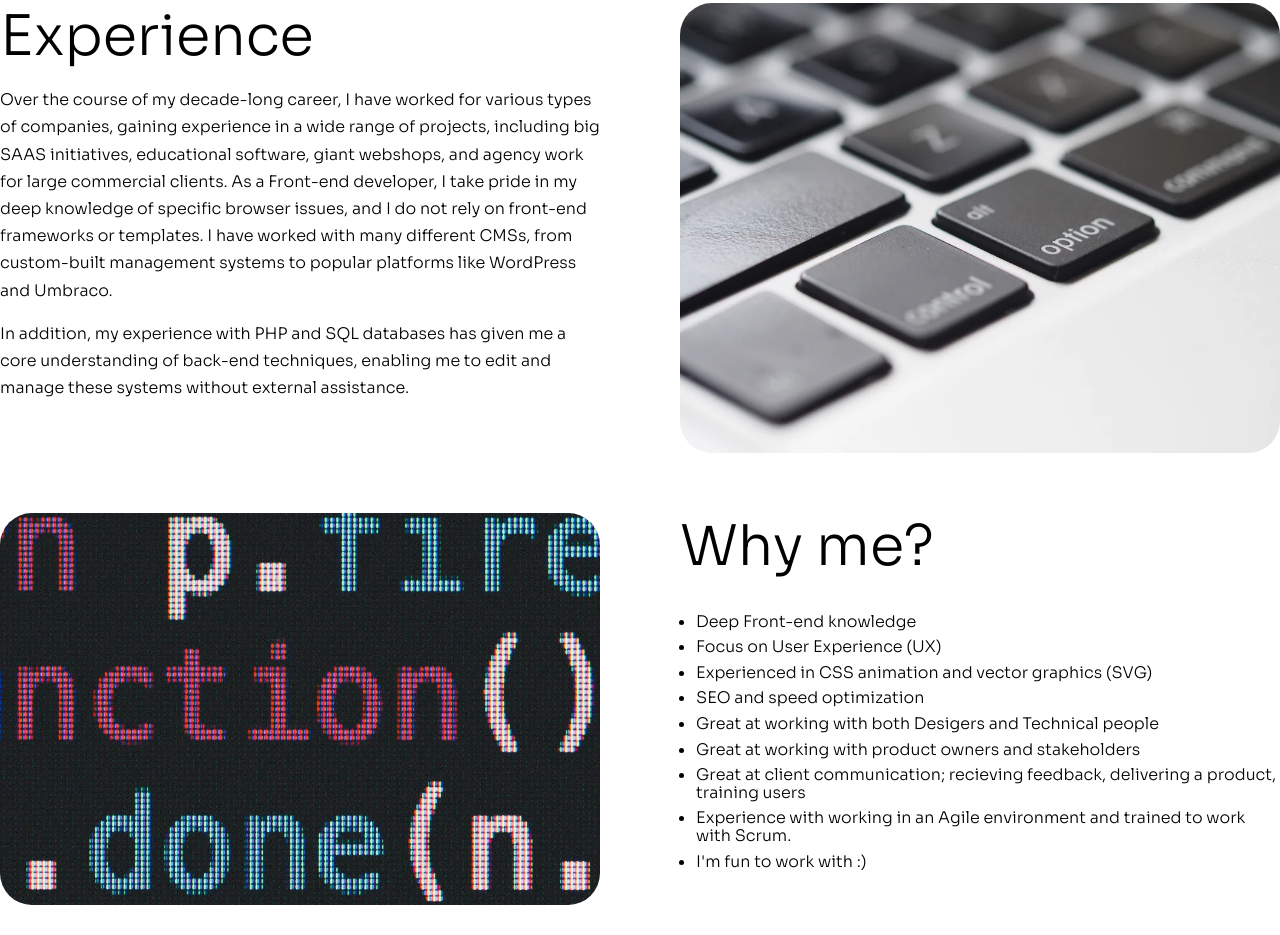
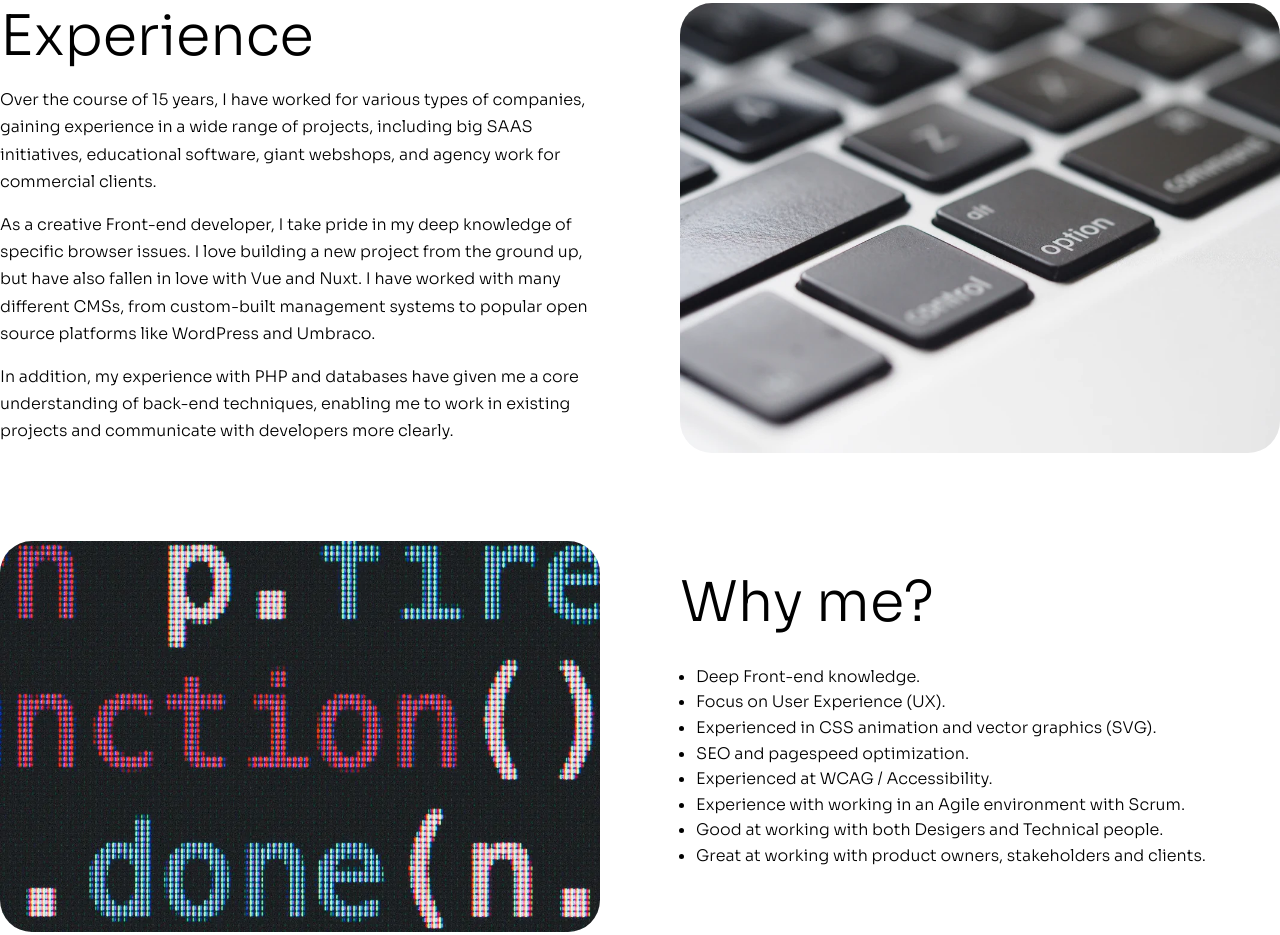
Before and after one commit to erikdevos/html-portfolio, a plain HTML site: page index.html in a window 1280 px wide. Shown: the part 909-1844 px from the top of the page. Drawn offline with nearby package versions, Linux system fonts and the light colour scheme.

Commit message:
Update text. Clean up some code.

```diff
--- a/index.html
+++ b/index.html
@@ -39,7 +39,7 @@
 
 	<body>
 
-		<div class="page-wrapper">
+		<main class="page-wrapper">
 
 			<!-- Homepage header -->
 			<section class="page-row-wrapper header-wrapper" style="background-image: url(resources/header/header-image.webp);">
@@ -49,7 +49,7 @@
 					<div class="content-wrapper header-content-wrapper column flex">
 						<h1 data-aos="fade-in" data-aos-duration="7000" data-aos-delay="200">Erik de Vos</h1>
 
-						<h2 data-aos="fade-in" data-aos-duration="7000" data-aos-delay="1000" >Front-end developer</h2>
+						<h2 data-aos="fade-in" data-aos-duration="7000" data-aos-delay="1000" >Creative Front-end developer</h2>
 
 						<div class="button-bar" data-aos="fade-in" data-aos-duration="7000" data-aos-delay="2000">
 							<div class="cta-button scroll-link" id="scroll-about" onclick="javascript:$.scrollTo('#experience', 1000)">Experience <span class="arrow down">&rsaquo;</span></div>
@@ -63,7 +63,6 @@
 				</div>
 			</section>
 
-
 			<!-- Page content -->
 			<section class="page-row-wrapper main-content-section">
 				<div class="anchor" id="experience"></div>
@@ -75,13 +74,9 @@
 						<div class="flex column one content-text margin-right-l margin-bottom-l" data-aos="fade-in" data-aos-duration="1500" data-aos-delay="300" data-aos-offset="10">
 
 							<h2>Experience</h2>
-							<p>
-								Over the course of my decade-long career, I have worked for various types of companies, gaining experience in a wide range of projects, including big SAAS initiatives, educational software, giant webshops, and agency work for large commercial clients. As a Front-end developer, I take pride in my deep knowledge of specific browser issues, and I do not rely on front-end frameworks or templates. I have worked with many different CMSs, from custom-built management systems to popular platforms like WordPress and Umbraco.
-							</p>
-
-							<p>
-								In addition, my experience with PHP and SQL databases has given me a core understanding of back-end techniques, enabling me to edit and manage these systems without external assistance.</p>
-							</p>
+							<p>Over the course of 15 years, I have worked for various types of companies, gaining experience in a wide range of projects, including big SAAS initiatives, educational software, giant webshops, and agency work for commercial clients.</p>
+							<p>As a creative Front-end developer, I take pride in my deep knowledge of specific browser issues. I love building a new project from the ground up, but have also fallen in love with Vue and Nuxt. I have worked with many different CMSs, from custom-built management systems to popular open source platforms like WordPress and Umbraco.</p>
+							<p>In addition, my experience with PHP and databases have given me a core understanding of back-end techniques, enabling me to work in existing projects and communicate with developers more clearly.</p>
 						</div>
 
 						<div class="flex one align-start" data-aos="fade-in" data-aos-duration="1500" data-aos-delay="300" data-aos-offset="10">
@@ -100,15 +95,14 @@
 							<h2 class="dates-title" data-aos="fade-in" data-aos-duration="1500" data-aos-delay="300" data-aos-offset="10">Why me?</h3>
 
 							<ul class="usps" data-aos="fade-in" data-aos-duration="1500" data-aos-delay="300" data-aos-offset="50">
-								<li>Deep Front-end knowledge</li>
-								<li>Focus on User Experience (UX)</li>
-								<li>Experienced in CSS animation and vector graphics (SVG)</li>
-								<li>SEO and speed optimization</li>
-								<li>Great at working with both Desigers and Technical people</li>
-								<li>Great at working with product owners and stakeholders</li>
-								<li>Great at client communication; recieving feedback, delivering a product, training users</li>
-								<li>Experience with working in an Agile environment and trained to work with Scrum.</li>
-								<li>I'm fun to work with :)</li>
+								<li>Deep Front-end knowledge.</li>
+								<li>Focus on User Experience (UX).</li>
+								<li>Experienced in CSS animation and vector graphics (SVG).</li>
+								<li>SEO and pagespeed optimization.</li>
+								<li>Experienced at WCAG / Accessibility.</li>
+								<li>Experience with working in an Agile environment with Scrum.</li>
+								<li>Good at working with both Desigers and Technical people.</li>
+								<li>Great at working with product owners, stakeholders and clients.</li>
 							</ul>
 
 						</div>
@@ -118,7 +112,7 @@
 				</div>
 			</section>
 
-
+			<!-- Projects -->
 			<section class="page-row-wrapper portfolio-section">
 				<div class="anchor" id="projects"></div>
 
@@ -127,9 +121,9 @@
 					<div class="portfolio-intro" data-aos="fade-in" data-aos-duration="1500" data-aos-delay="300" data-aos-offset="10">
 						<p>My main task as a Front-end developer is translating a graphic design into clean and structured code that a Developer can start working with.</p>
 
-						<p>These tasks include setting up the Git respository, setting up the project filestructure and then building the HTML and CSS/Sass. Finally, I bring the design to life through the use of Javascript/jQuery, CSS, and vector animations. After that I optimize the code for speed and search engines.</p>
+						<p>These tasks include setting up the Git respository, setting up the project filestructure and then building the HTML and CSS/Sass. Finally, I bring the design to life through the use of Javascript, CSS, and animations. After that I optimize the code for speed, search engines, and accessibility.</p>
 
-						<p>These examples are primarily built from the ground up by me.</p>
+						<p>Many of these examples are primarily built from the ground up by me.</p>
 					</div>
 
 					<!-- Projects slider -->
@@ -240,16 +234,13 @@
 
 			</section>
 
-
-		</div>
+		</main>
 
 		<script src="js/aos.js?t=1"></script>
 
 		<script type="text/javascript">
-
 		// Initialize Animate On Scroll animations
 		AOS.init();
-
 		</script>
 
 		<script>
```
